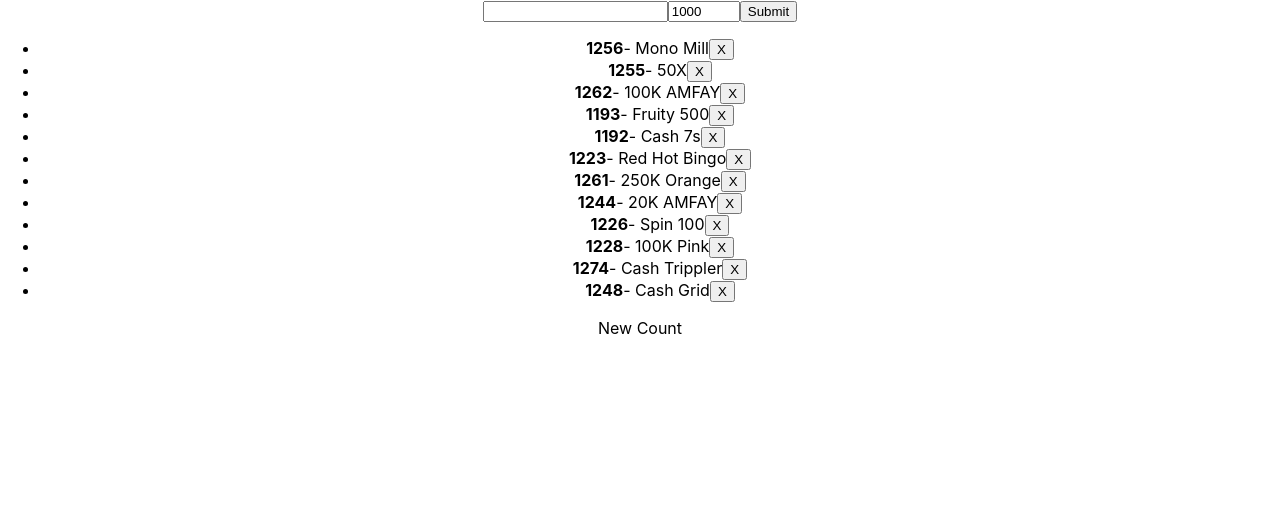
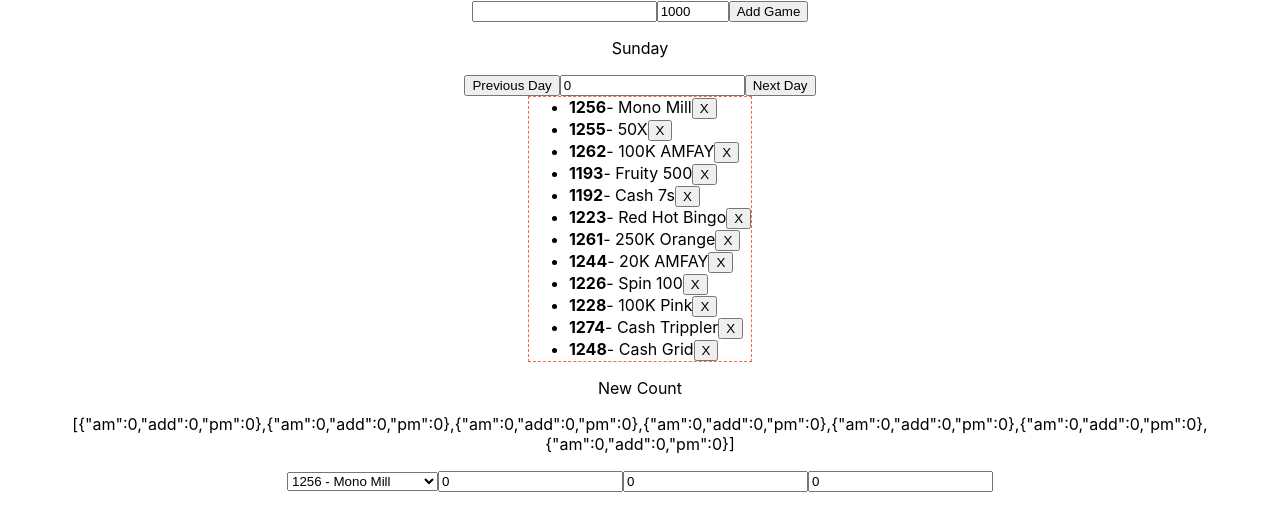
Before and after one commit to Oddert/wr-scratchcard-tracker, a React (Create React App) app in the folder client/: page / in a window 1280 px wide. Shown: the top 530 px of the page. Built offline with nearby package versions, Linux system fonts and the light colour scheme.

Commit message:
added basic game input and day pagination

```diff
--- a/client/src/components/App.tsx
+++ b/client/src/components/App.tsx
@@ -1,11 +1,8 @@
 import React, { useState } from 'react';
 import './App.css';
+import GameLine from './GameLine';
 
-interface Game {
-	id: number
-	name: string
-	number: number
-}
+import { Game } from './types'
 
 interface InitialState {
 	games: Game[],
@@ -37,6 +34,7 @@ function App () {
 
 	const [addingGameName, setAddingGameName] = useState('')
 	const [addingGameNumber, setAddingGameNumber] = useState(1000)
+	const [day, setDay] = useState(0)
 
 	const addGame = (e: any) => {
 		e.preventDefault()
@@ -59,6 +57,24 @@ function App () {
 		setGames(gameUpdate)
 	}
 
+	const incDay = () => {
+		if (day === 6) return
+		setDay(day + 1)
+	}
+
+	const decDay = () => {
+		if (day === 0) return
+		setDay(day - 1)
+	}
+
+	const proxySetDay = (val: number | string) => {
+		const value = Number(val)
+		if (isNaN(value) || value < 0 || value > 6) return
+		setDay(value)
+	}
+
+	const days = ['Sunday', 'Monday', 'Tuesday', 'Wednesday', 'Thursday', 'Friday', 'Saturday']
+
   return (
     <div className="App">
 			<form
@@ -78,12 +94,37 @@ function App () {
 				/>
 				<input
 					type="submit"
+					value='Add Game'
  				/>
 			</form>
-			<ul>
+			<p>{days[day%7]}</p>
+			<div>
+				<button onClick={decDay}>Previous Day</button>
+				<input
+					type='number'
+					value={day}
+					onChange={(e: any) => proxySetDay(e.target.value)}
+				/>
+				<button onClick={incDay}>Next Day</button>
+			</div>
+			<div
+				style={{
+					display: 'flex',
+					justifyContent: 'center',
+				}}
+			>
+				<ul
+					style={{
+						textAlign: 'left',
+						margin: '0 auto',
+						border: '1px dashed tomato',
+					}}
+				>
 					{
 						games.map((each: Game) =>
-						<li>
+							<li
+								key={each.id}
+							>
 								<strong>
 									{ each.number }
 								</strong>
@@ -97,9 +138,13 @@ function App () {
 						)
 					}
 				</ul>
+			</div>
 			<div>
 				<p>New Count</p>
-
+				<GameLine
+					games={games}
+					day={day}
+				/>
 			</div>
     </div>
   );
--- /dev/null
+++ b/client/src/components/GameLine.tsx
@@ -0,0 +1,98 @@
+import React, { useState } from 'react'
+
+import { Game } from './types'
+
+interface Props {
+	games: Game[],
+	day: number
+}
+
+interface DayState {
+	am: number
+	add?: number
+	pm: number
+}
+
+const initialState: DayState[] = [
+	{ am: 0, add: 0, pm: 0 },
+	{ am: 0, add: 0, pm: 0 },
+	{ am: 0, add: 0, pm: 0 },
+	{ am: 0, add: 0, pm: 0 },
+	{ am: 0, add: 0, pm: 0 },
+	{ am: 0, add: 0, pm: 0 },
+	{ am: 0, add: 0, pm: 0 },
+]
+
+const GameLine: React.FC<Props> = ({
+	games,
+	day,
+}) => {
+
+	const [data, setData]: [DayState[], any] = useState(initialState)
+
+	// const days = ['Sunday', 'Monday', 'Tuesday', 'Wednesday', 'Thursday', 'Friday', 'Saturday']
+
+	const updateAM = (e: any) => {
+		const updateData = [...data]
+		if (!updateData[day]) updateData[day] = { am: 0, add: 0, pm: 0 }
+		updateData[day].am = e.target.value
+		setData(updateData)
+	}
+
+	const updateAdd = (e: any) => {
+		const updateData = [...data]
+		if (!updateData[day]) updateData[day] = { am: 0, add: 0, pm: 0 }
+		updateData[day].add = e.target.value
+		setData(updateData)
+	}
+
+	const updatePM = (e: any) => {
+		const updateData = [...data]
+		if (!updateData[day]) updateData[day] = { am: 0, add: 0, pm: 0 }
+		updateData[day].pm = e.target.value
+		setData(updateData)
+	}
+
+	const { am, pm, add } = data[day]
+
+	return (
+		<form>
+			<p>
+				{JSON.stringify(data)}
+			</p>
+			<div>
+				<select>
+					{
+						games.map((each: Game) =>
+							<option
+								value={each.id}
+							>
+								{ each.number } - { each.name }
+							</option>
+						)
+					}
+				</select>
+				<input
+					type='number'
+					placeholder='AM Count'
+					value={am}
+					onChange={updateAM}
+					/>
+				<input
+					type='number'
+					placeholder='additions'
+					value={add}
+					onChange={updateAdd}
+					/>
+				<input
+					type='number'
+					placeholder='PM Count'
+					value={pm}
+					onChange={updatePM}
+				/>
+			</div>
+		</form>
+	)
+}
+
+export default GameLine
--- /dev/null
+++ b/client/src/components/types.d.ts
@@ -0,0 +1,6 @@
+
+export interface Game {
+	id: number
+	name: string
+	number: number
+}
```
Lines whose indentation alone changed are shown as unchanged.
